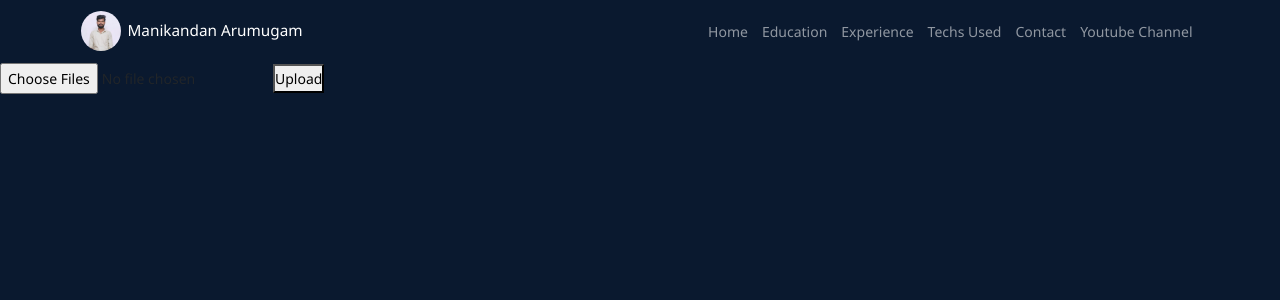
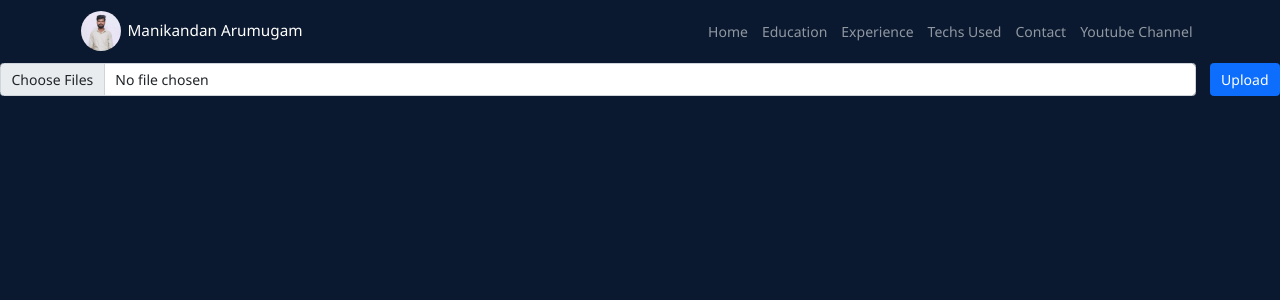
Before and after one commit to manikeeranur/react-portfolio, a React (Create React App) app: page /fileUploader in a window 1280 px wide. Shown: the top 300 px of the page. Built offline with nearby package versions, Linux system fonts and the light colour scheme.

Commit message:
ui changes

```diff
--- a/src/components/FileUploader.jsx
+++ b/src/components/FileUploader.jsx
@@ -1,19 +1,90 @@
+// import React, { useState } from "react";
+
+// const FileUploader = () => {
+//   const [uploadedData, setUploadedData] = useState([]);
+//   const url = "https://api.cloudinary.com/v1_1/duuesjzan/image/upload";
+
+//   const handleSubmit = async (e) => {
+//     e.preventDefault();
+
+//     const files = e.target.fileInput.files;
+//     const uploadedResponses = [];
+
+//     for (let i = 0; i < files.length; i++) {
+//       const formData = new FormData();
+//       formData.append("file", files[i]);
+//       formData.append("upload_preset", "ml_default");
+
+//       try {
+//         const response = await fetch(url, {
+//           method: "POST",
+//           body: formData,
+//         });
+
+//         const data = await response.json();
+//         uploadedResponses.push(data);
+//       } catch (error) {
+//         console.error("Error uploading file:", error);
+//       }
+//     }
+
+//     setUploadedData((prev) => [...prev, ...uploadedResponses]);
+//   };
+
+//   return (
+//     <div>
+//       <form onSubmit={handleSubmit}>
+//         <input type="file" name="fileInput" multiple />
+//         <button type="submit">Upload</button>
+//       </form>
+
+//       <div id="data">
+//         {uploadedData.map((data, index) => (
+//           <div key={index}>
+//             <p>Uploaded File: {data.original_filename}</p>
+//             <img
+//               src={data.secure_url}
+//               alt={data.original_filename}
+//               width="200"
+//             />
+//           </div>
+//         ))}
+//       </div>
+//     </div>
+//   );
+// };
+
+// export default FileUploader;
+
 import React, { useState } from "react";
 
-const FileUploader = () => {
+const FileUploader = ({
+  productId = 1,
+  fileName = "FrontImage",
+  setImageUrl,
+}) => {
+  const UserId = 1;
   const [uploadedData, setUploadedData] = useState([]);
-  const url = "https://api.cloudinary.com/v1_1/duuesjzan/image/upload";
 
-  const handleSubmit = async (e) => {
-    e.preventDefault();
+  const cloudName = "duuesjzan";
+  const uploadPreset = "ml_default";
+  const url = `https://api.cloudinary.com/v1_1/${cloudName}/image/upload`;
 
-    const files = e.target.fileInput.files;
+  const handleFileUpload = async () => {
+    const files = document.getElementById(fileName).files;
     const uploadedResponses = [];
+    const folderName = `User_${UserId}/${
+      productId ? `Product_${productId}` : "Common"
+    }/${fileName}`;
 
     for (let i = 0; i < files.length; i++) {
       const formData = new FormData();
       formData.append("file", files[i]);
-      formData.append("upload_preset", "ml_default");
+      formData.append("upload_preset", uploadPreset);
+      formData.append("folder", folderName);
+
+      const customFileName = `FI_Shoe_${Date.now()}`;
+      formData.append("public_id", customFileName);
 
       try {
         const response = await fetch(url, {
@@ -28,20 +99,41 @@ const FileUploader = () => {
       }
     }
 
-    setUploadedData((prev) => [...prev, ...uploadedResponses]);
+    setUploadedData((prev) => {
+      const newData = [...prev, ...uploadedResponses];
+      return newData;
+    });
+
+    setImageUrl(() => {
+      const newPublicId = uploadedResponses[0]?.public_id;
+      return newPublicId;
+    });
   };
 
   return (
-    <div>
-      <form onSubmit={handleSubmit}>
-        <input type="file" name="fileInput" multiple />
-        <button type="submit">Upload</button>
-      </form>
+    <div className="col-12">
+      <div className="d-flex align-items-center gap-3">
+        <input
+          type="file"
+          id={fileName}
+          name="fileInput"
+          className="form-control"
+          multiple
+        />
+        <button
+          type="button"
+          className="btn btn-primary"
+          onClick={handleFileUpload}
+        >
+          Upload
+        </button>
+      </div>
 
       <div id="data">
         {uploadedData.map((data, index) => (
           <div key={index}>
             <p>Uploaded File: {data.original_filename}</p>
+            <p>Custom Name: {data.public_id}</p>
             <img
               src={data.secure_url}
               alt={data.original_filename}
--- a/src/components/Skills/Skills.jsx
+++ b/src/components/Skills/Skills.jsx
@@ -1,5 +1,4 @@
-import React, { useState } from "react";
-import { motion } from "framer-motion";
+import React from "react";
 
 import html from "../../Images/skills/html.svg";
 import css from "../../Images/skills/css.svg";
@@ -7,49 +6,14 @@ import bootstrap from "../../Images/skills/bootstrap.svg";
 import materialui from "../../Images/skills/materialui.svg";
 import scss from "../../Images/skills/scss.svg";
 import javascript from "../../Images/skills/javascript.svg";
-import jquery from "../../Images/skills/jquery.svg";
 import reactjs from "../../Images/skills/reactjs.svg";
 import nextjs from "../../Images/skills/nextjs.svg";
-import github from "../../Images/skills/github.svg";
 import vscode from "../../Images/skills/vscode.svg";
 import jira from "../../Images/skills/jira.svg";
-import figma from "../../Images/skills/figma.svg";
-import photoshop from "../../Images/skills/photoshop.svg";
 import aws from "../../Images/skills/aws.svg";
 import git from "../../Images/skills/git.svg";
 
 const Skills = () => {
-  // const cardVariants1 = {
-  //   offscreen: {
-  //     y: -1500,
-  //   },
-  //   onscreen: {
-  //     y: 0,
-  //     transition: {
-  //       y: {
-  //         duration: 1,
-  //         repeatType: "reverse",
-  //         ease: "easeInOut",
-  //       },
-  //     },
-  //   },
-  // };
-  // const cardVariants2 = {
-  //   offscreen: {
-  //     y: 1500,
-  //   },
-  //   onscreen: {
-  //     y: 0,
-  //     transition: {
-  //       y: {
-  //         duration: 1,
-  //         repeatType: "reverse",
-  //         ease: "easeInOut",
-  //       },
-  //     },
-  //   },
-  // };
-
   const skills = [
     {
       image: html,
@@ -64,21 +28,18 @@ const Skills = () => {
       text: "Bootstrap",
     },
     {
+      image: scss,
+      text: "Scss",
+    },
+    {
       image: materialui,
       text: "MUI",
-    },
-    {
-      image: scss,
-      text: "Sass",
     },
     {
       image: javascript,
       text: "JavaScript",
     },
-    {
-      image: jquery,
-      text: "jQuery",
-    },
+
     {
       image: reactjs,
       text: "React Js",
@@ -89,17 +50,12 @@ const Skills = () => {
     },
     {
       image: vscode,
-      text: "VsCode",
+      text: "VS Code",
     },
     {
       image: git,
       text: "Git",
     },
-
-    // {
-    //   image: github,
-    //   text: "GitHub",
-    // },
 
     {
       image: jira,
@@ -108,16 +64,7 @@ const Skills = () => {
 
     {
       image: aws,
-      text: "Aws (S3)",
-    },
-    {
-      image: figma,
-      text: "Figma",
-    },
-
-    {
-      image: photoshop,
-      text: "Photoshop",
+      text: "AWS (S3)",
     },
   ];
 
@@ -138,71 +85,12 @@ const Skills = () => {
     <div className="overflow-hidden skills" id="skills">
       <div className="container">
         <div className="heading-top">Techs Used</div>
-
-        {/* <motion.div
-          transition={{ duration: 1 }}
-          initial="offscreen"
-          whileInView="onscreen"
-          viewport={{ once: true }}
-        >
-          <motion.div variants={cardVariants1}>
-            <div className="m-0 row justify-content-center gap-md-4 mb-md-5">
-              {skills.slice(0, 5).map((skill) => (
-                <div className="p-0 col-6 col-md-2">
-                  <div className="m-2 rounded skills-box">
-                    <img
-                      src={`${skillsBaseURL}${skill.image}`}
-                      alt="skills"
-                      className="img-fluid"
-                    />
-                  </div>
-                  <div className="text-center fw-bold">{skill.text}</div>
-                </div>
-              ))}
-            </div>
-          </motion.div>
-        </motion.div>
-        <motion.div
-          transition={{ duration: 1 }}
-          initial="offscreen"
-          whileInView="onscreen"
-          viewport={{ once: true }}
-        >
-          <motion.div variants={cardVariants2}>
-            <div className="m-0 row justify-content-center gap-md-4">
-              {skills.slice(5, 10).map((skill) => (
-                <div className="p-0 col-6 col-md-2">
-                  <div className="m-2 rounded skills-box">
-                    <img
-                      src={`${skillsBaseURL}${skill.image}`}
-                      alt="HTML LOGO"
-                      className="img-fluid"
-                    />
-                  </div>
-                  <div className="text-center fw-bold">{skill.text}</div>
-                </div>
-              ))}
-            </div>
-          </motion.div>
-        </motion.div> */}
-
-        {/* <div className="skills-group">
-          {skills.map((skill) => (
-            <div className="skills-box">
-              <img src={`${skill.image}`} alt="skills" width="40px" />
-              <div className="text-white ms-3">{skill.text}</div>
-            </div>
-          ))}
-        </div> */}
-        <div className="skill-heading">UI</div>
-        {skillsCards(0, 5)}
-        <div className="skill-heading">UX</div>
-        {skillsCards(13, 15)}
-
-        <div className="skill-heading">Frontend</div>
-        {skillsCards(5, 9)}
-        <div className="skill-heading">Others</div>
-        {skillsCards(9, 13)}
+        {/* <div className="skill-heading">Development Tools</div> */}
+        <div className="skill-heading"> Frontend Technologies</div>
+        {skillsCards(0, 4)}
+        <div style={{ marginTop: "32px" }}>{skillsCards(4, 8)}</div>
+        <div className="skill-heading"> Tools & Platforms</div>
+        {skillsCards(8, 12)}
       </div>
     </div>
   );
--- a/src/components/context/MyResumeContext.jsx
+++ b/src/components/context/MyResumeContext.jsx
@@ -24,7 +24,7 @@ const MyResumeContextProvider = ({ children }) => {
   ];
 
   const gitHubLinks = [
-    "https://github.com/manikeeranur",
+    // "https://github.com/manikeeranur",
     "https://manikeeranur.github.io/Reactproject1/",
   ];
 
@@ -61,7 +61,7 @@ const MyResumeContextProvider = ({ children }) => {
 
     {
       role: "Intern React Developer",
-      companyName: "Hermitz Media Pvt Ltd - Banglore.",
+      companyName: "Hermitz Media Pvt Ltd - (Remote).",
       experience: "3 Months",
       technology: "React Js.",
       projectDescription: [],
@@ -71,7 +71,7 @@ const MyResumeContextProvider = ({ children }) => {
   const technicalSkills = [
     {
       title: "Language",
-      value: "HTML5, CSS3, JavaScript, JQuery",
+      value: "HTML5, CSS3, JavaScript",
     },
     {
       title: "Framework/Library",
```
